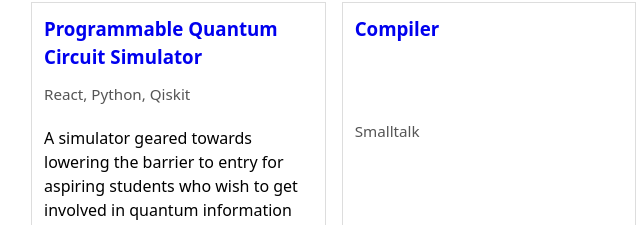
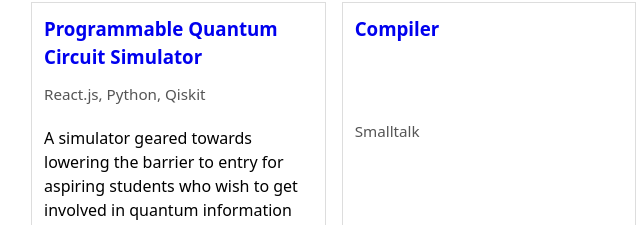
Before and after one commit to bregeabe/bregeabe.github.io, a plain HTML site: page index.html in a window 1280 px wide. Shown: the part 328-553 px from the top of the page, 303-943 px from the left. Drawn offline with Linux system fonts and the light colour scheme.

Commit message:
i should also use .js for React then as well

```diff
--- a/index.html
+++ b/index.html
@@ -65,7 +65,7 @@
             <div class="project-body">
               <h3><a href="https://github.com/bregeabe/pqcv" class="link">Programmable Quantum Circuit Simulator</a>
               </h3>
-              <p class="muted">React, Python, Qiskit</p>
+              <p class="muted">React.js, Python, Qiskit</p>
               <p>A simulator geared towards lowering the barrier to entry for aspiring students who wish to get involved
                 in quantum information science. PQCV currently supports the Hadamard, Pauli and S operations on a single
                 qubit. The kick is the animation of the qubit changing state across the screen in real time, along with
```
